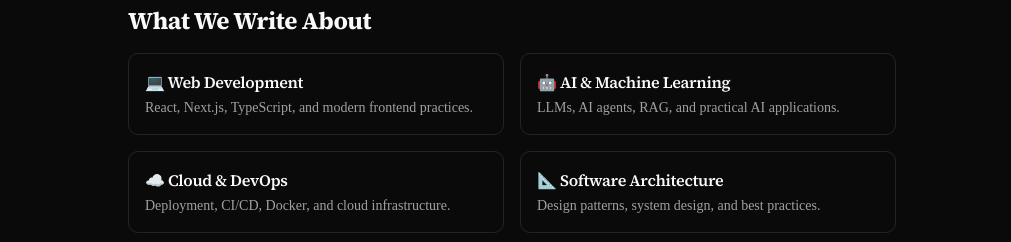
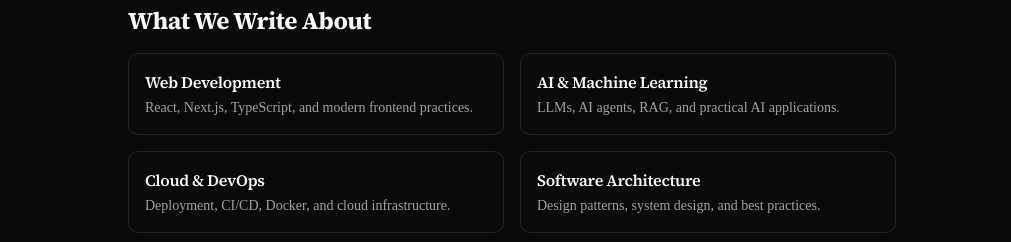
Before and after one commit to firatolin/firabyte, a Next.js app: page /about in a window 1280 px wide. Shown: the part 454-696 px from the top of the page, without its empty margins (128-1139 px from the left). Built offline with nearby package versions, Linux system fonts and the light colour scheme; no server answers.

Commit message:
About section improved

```diff
--- a/app/about/page.tsx
+++ b/app/about/page.tsx
@@ -36,25 +36,25 @@ export default function AboutPage() {
         <h2 className="text-2xl font-serif font-bold mb-4">What We Write About</h2>
         <div className="grid gap-4 sm:grid-cols-2">
           <div className="p-4 border border-border rounded-lg">
-            <h3 className="font-semibold mb-1">💻 Web Development</h3>
+            <h3 className="font-semibold mb-1">Web Development</h3>
             <p className="text-sm text-muted-foreground">
               React, Next.js, TypeScript, and modern frontend practices.
             </p>
           </div>
           <div className="p-4 border border-border rounded-lg">
-            <h3 className="font-semibold mb-1">🤖 AI & Machine Learning</h3>
+            <h3 className="font-semibold mb-1">AI & Machine Learning</h3>
             <p className="text-sm text-muted-foreground">
               LLMs, AI agents, RAG, and practical AI applications.
             </p>
           </div>
           <div className="p-4 border border-border rounded-lg">
-            <h3 className="font-semibold mb-1">☁️ Cloud & DevOps</h3>
+            <h3 className="font-semibold mb-1">Cloud & DevOps</h3>
             <p className="text-sm text-muted-foreground">
               Deployment, CI/CD, Docker, and cloud infrastructure.
             </p>
           </div>
           <div className="p-4 border border-border rounded-lg">
-            <h3 className="font-semibold mb-1">📐 Software Architecture</h3>
+            <h3 className="font-semibold mb-1">Software Architecture</h3>
             <p className="text-sm text-muted-foreground">
               Design patterns, system design, and best practices.
             </p>
```
